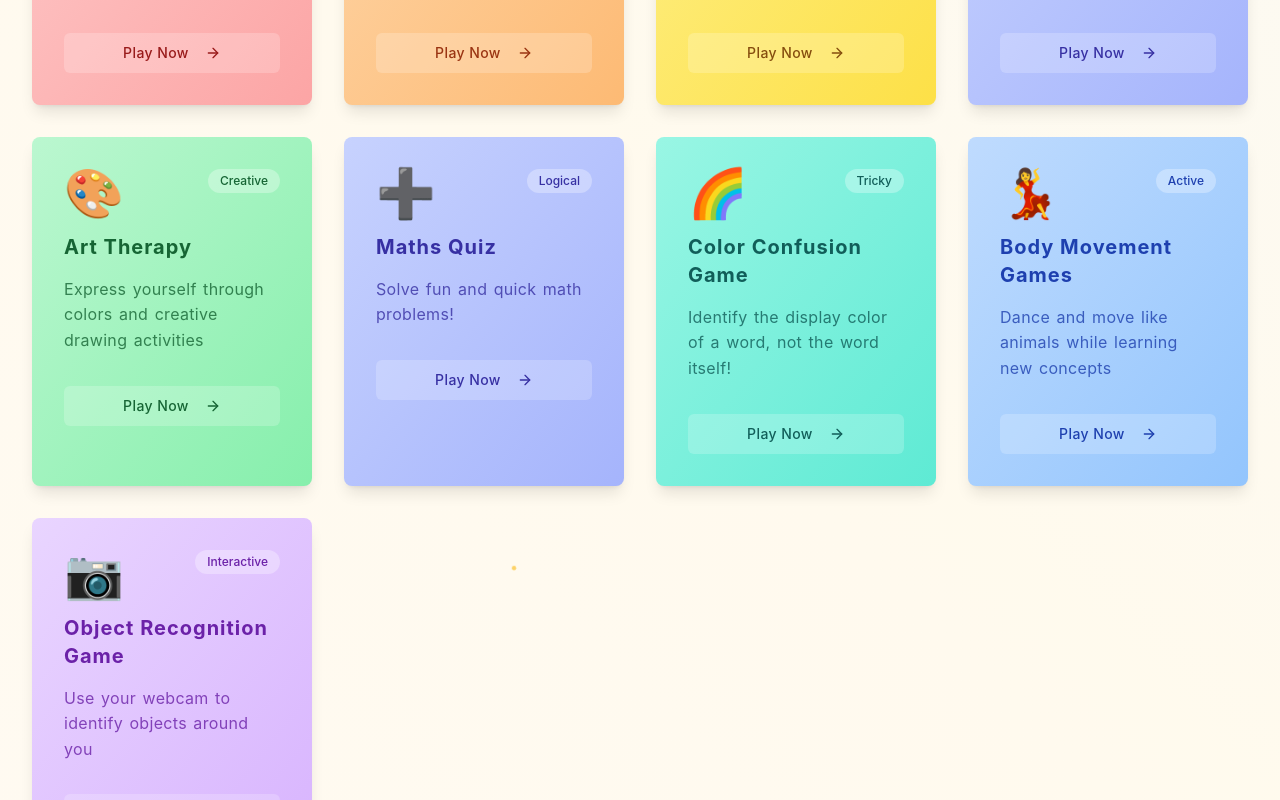
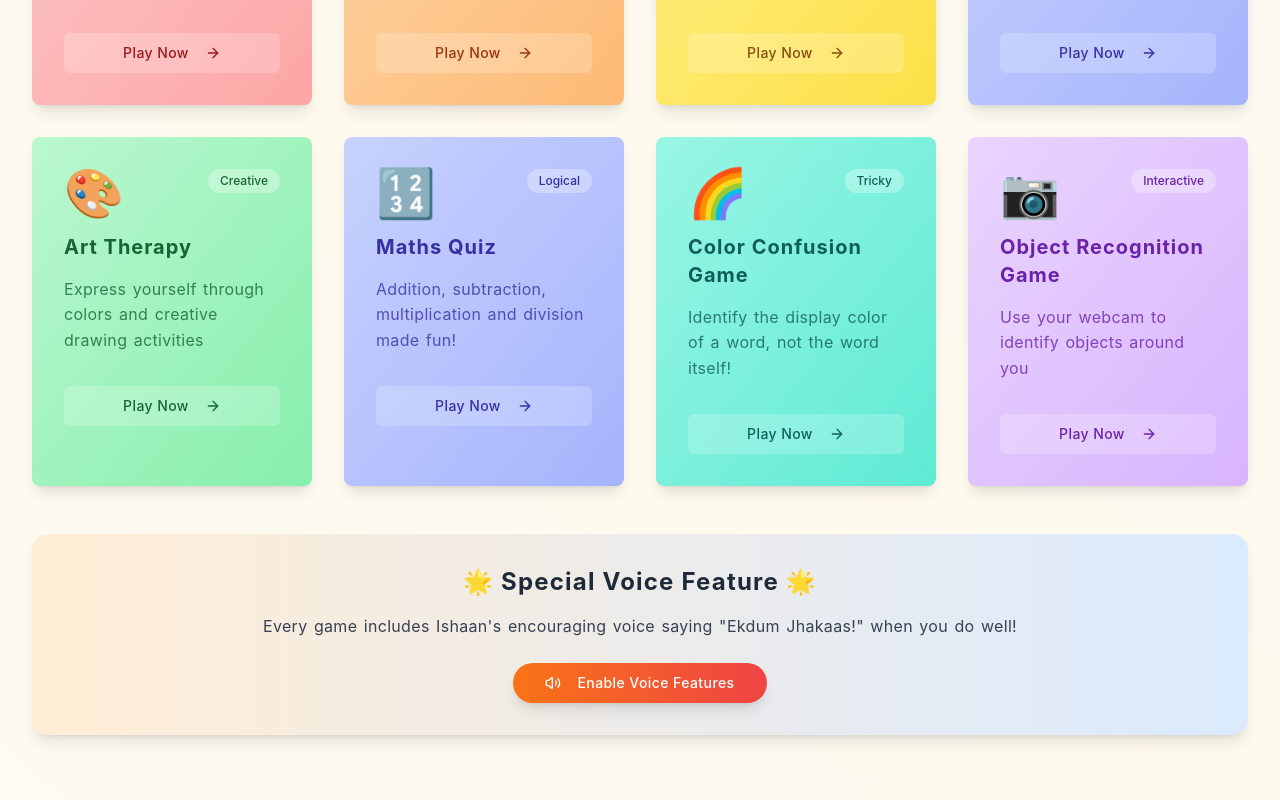
Before and after one commit to AditiGupta-tech/Zeen, a React (Vite) app in the folder Frontend/: page / in a window 1280 px wide. Shown: the part 2520-3320 px from the top of the page. Built offline with nearby package versions, Linux system fonts and the light colour scheme.

Commit message:
Maths quiz error updated

```diff
--- a/Frontend/src/components/GameModal.tsx
+++ b/Frontend/src/components/GameModal.tsx
@@ -596,7 +596,7 @@ const GameModal = ({ gameType, onClose }: GameModalProps) => {
     <div className="space-y-6">
       <div className="text-center">
         <h3 className="text-2xl font-bold text-pink-800 mb-4">Math Quiz Game</h3>
-        <p className="text-gray-600 mb-4">Solve simple math problems!</p>
+        <p className="text-gray-600 mb-4">Addition, subtraction, multiplication and division made fun!</p>
         <span className="text-6xl mb-4">🧠</span>
       </div>
 
--- a/Frontend/src/components/Games.tsx
+++ b/Frontend/src/components/Games.tsx
@@ -70,8 +70,8 @@ const Games = () => {
     },
     {
   title: "Maths Quiz",
-  description: "Solve fun and quick math problems!",
-  icon: "➕",
+  description: "Addition, subtraction, multiplication and division made fun!",
+  icon: "🔢",
   color: "from-indigo-200 to-indigo-300",
   textColor: "text-indigo-800",
   difficulty: "Logical",
@@ -86,16 +86,6 @@ const Games = () => {
   difficulty: "Tricky",
   gameType: "colorConfusion"
   },
-  {
-  title: "Body Movement Games",
-  description: "Dance and move like animals while learning new concepts",
-  icon: "💃",
-  color: "from-blue-200 to-blue-300",
-  textColor: "text-blue-800",
-  difficulty: "Active",
-  gameType: "movement"
-  },
-
     {
       title: "Object Recognition Game",
       description: "Use your webcam to identify objects around you",
--- a/Frontend/src/components/NewGameModal.tsx
+++ b/Frontend/src/components/NewGameModal.tsx
@@ -12,7 +12,7 @@ const NewGames = () => {
     { title: "Object Matching Game", icon: "🧠", color: "from-indigo-400 to-indigo-500", gameType: "memoryMatch" },
     { title: "Art Therapy", icon: "🎨", color: "from-green-400 to-green-500", gameType: "art" },
     { title: "Color Confusion Game", icon: "🌈", color: "from-teal-400 to-teal-500", gameType: "colorConfusion" },
-    { title: "Math Quiz", icon: "🔢", color: "from-blue-400 to-blue-500", gameType: "movement" },
+    { title: "Math Quiz", icon: "🔢", color: "from-blue-400 to-blue-500", gameType: "math" },
     { title: "Object Recognition Game", icon: "📷", color: "from-purple-400 to-purple-500", gameType: "recognition" }
   ];
 
--- a/Frontend/src/pages/Childmode.tsx
+++ b/Frontend/src/pages/Childmode.tsx
@@ -37,7 +37,7 @@ const themes: { [key: string]: GameTheme } = {
       { title: "Object Matching Game", icon: "🪐", color: "from-green-500 to-cyan-700", gameType: "memoryMatch" },
       { title: "Art Therapy", icon: "🎨", color: "from-orange-500 to-red-700", gameType: "art" },
       { title: "Color Confusion Game", icon: "✨", color: "from-pink-500 to-purple-700", gameType: "colorConfusion" },
-      { title: "Math Quiz", icon: "💫", color: "from-yellow-500 to-orange-700", gameType: "movement" },
+      { title: "Math Quiz", icon: "💫", color: "from-yellow-500 to-orange-700", gameType: "math" },
       { title: "Object Recognition Game", icon: "🔭", color: "from-gray-600 to-gray-800", gameType: "recognition" }
     ],
     headingText: "Explore the Galaxy!"
@@ -60,7 +60,7 @@ const themes: { [key: string]: GameTheme } = {
       { title: "Object Matching Game", icon: "🦋", color: "from-sky-400 to-cyan-600", gameType: "memoryMatch" },
       { title: "Art Therapy", icon: "🌻", color: "from-yellow-400 to-yellow-600", gameType: "art" },
       { title: "Color Confusion Game", icon: "🍂", color: "from-amber-600 to-orange-800", gameType: "colorConfusion" },
-      { title: "Math Quiz", icon: "🦌", color: "from-purple-400 to-purple-600", gameType: "movement" },
+      { title: "Math Quiz", icon: "🦌", color: "from-purple-400 to-purple-600", gameType: "math" },
       { title: "Object Recognition Game", icon: "🦊", color: "from-red-300 to-red-500", gameType: "recognition" }
     ],
     headingText: "Adventure in Nature!"
@@ -83,7 +83,7 @@ const themes: { [key: string]: GameTheme } = {
       { title: "Object Matching Game", icon: "🦀", color: "from-orange-300 to-red-400", gameType: "memoryMatch" },
       { title: "Art Therapy", icon: "🐙", color: "from-fuchsia-300 to-indigo-400", gameType: "art" },
       { title: "Color Confusion Game", icon: "🐡", color: "from-yellow-300 to-lime-400", gameType: "colorConfusion" },
-      { title: "Math Quiz", icon: "🐳", color: "from-sky-400 to-blue-500", gameType: "movement" },
+      { title: "Math Quiz", icon: "🐳", color: "from-sky-400 to-blue-500", gameType: "math" },
       { title: "Object Recognition Game", icon: "🐢", color: "from-green-300 to-emerald-400", gameType: "recognition" }
     ],
     headingText: "Dive into the Ocean!"
```
